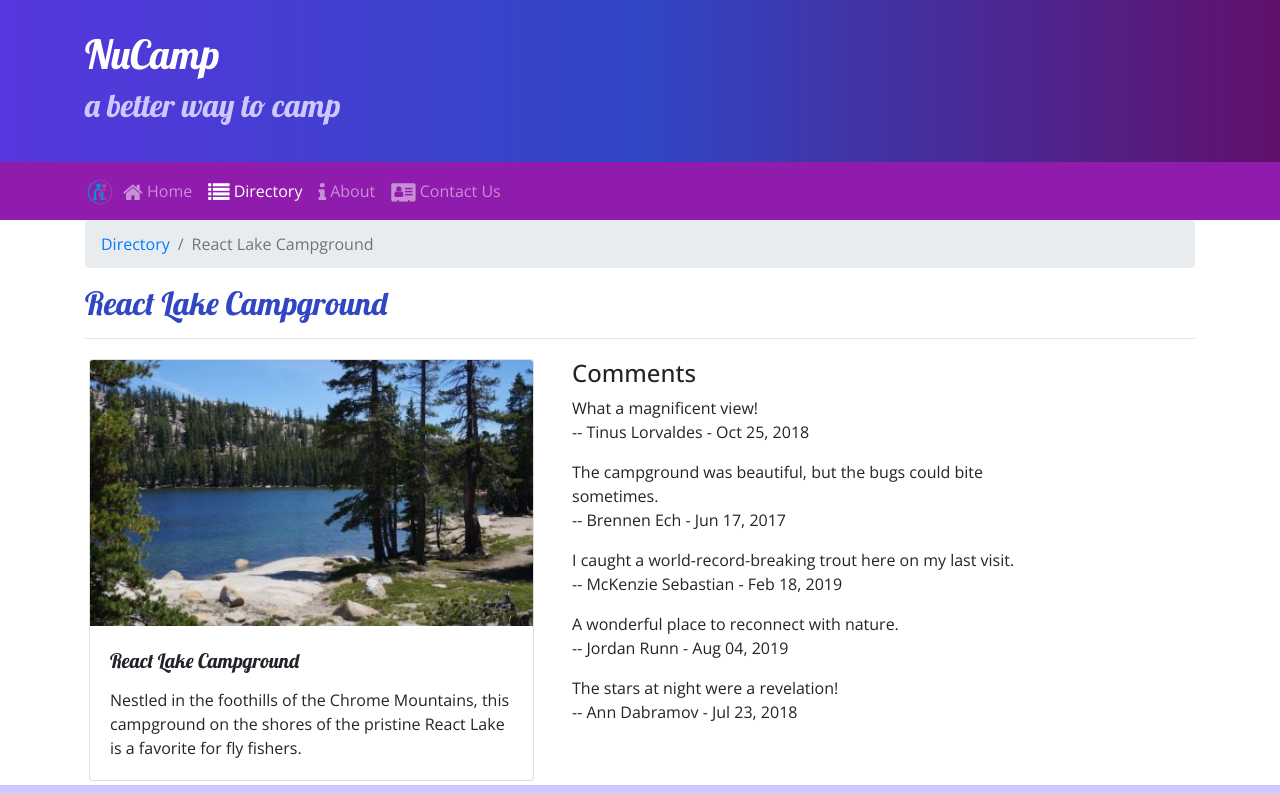
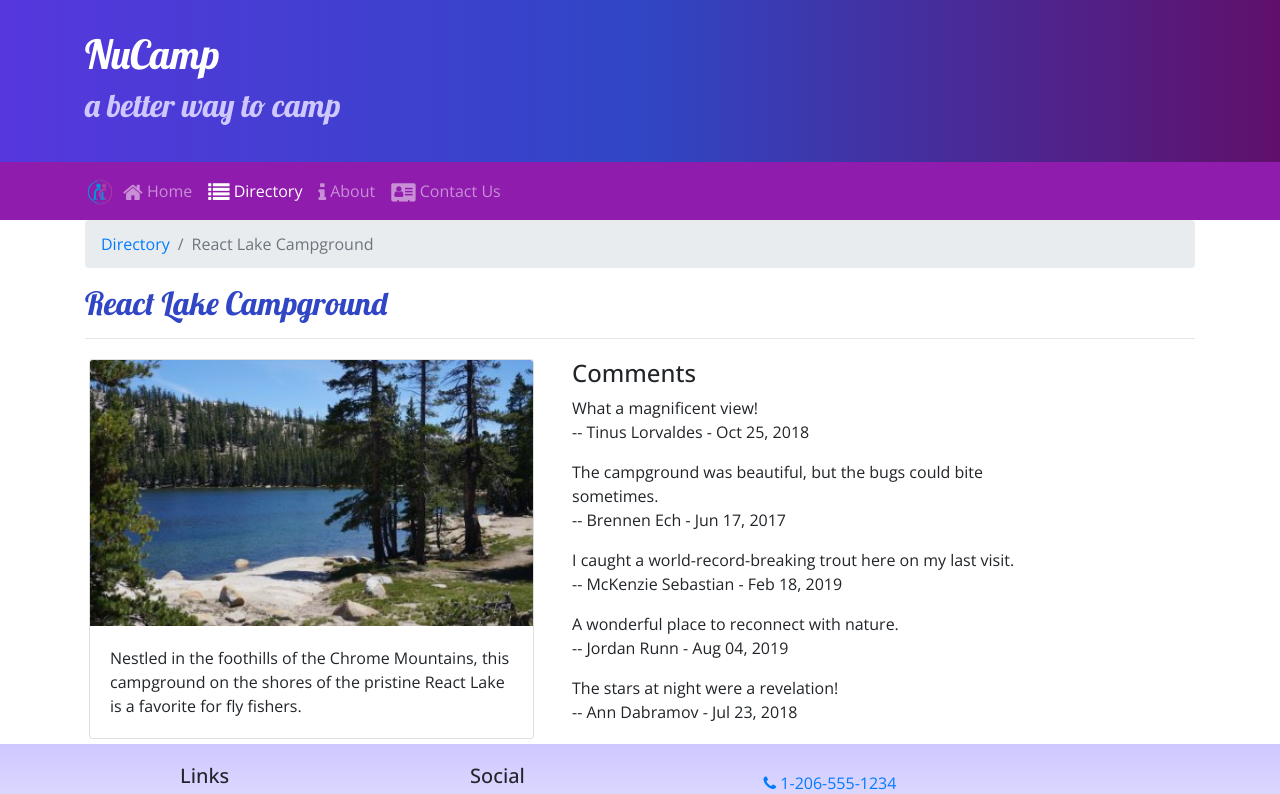
Before and after one commit to kweisse1/nucampsite-React, a React (Create React App) app: page /directory/0 in a window 1280 px wide. Shown: the top 794 px of the page. Built offline with nearby package versions, Linux system fonts and the light colour scheme.

Commit message:
removed redundancy in campsite title

```diff
--- a/src/components/CampsiteInfoComponent.js
+++ b/src/components/CampsiteInfoComponent.js
@@ -8,7 +8,6 @@ function RenderCampsite({ campsite }) {
             <Card>
                 <CardImg top src={campsite.image} alt={campsite.name} />
                 <CardBody>
-                    <CardTitle>{campsite.name}</CardTitle>
                     <CardText>{campsite.description}</CardText>
                 </CardBody>
             </Card>
```
